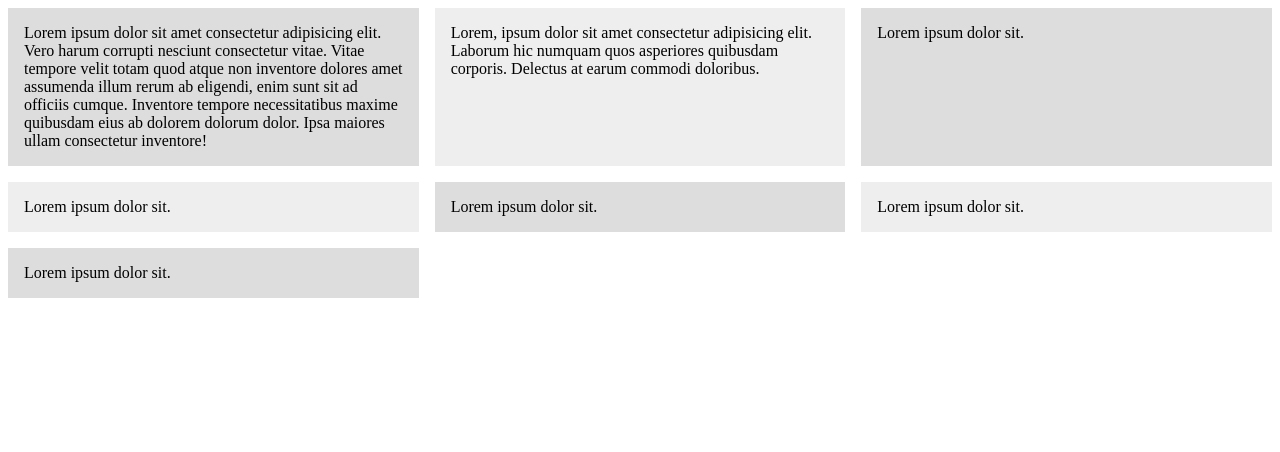
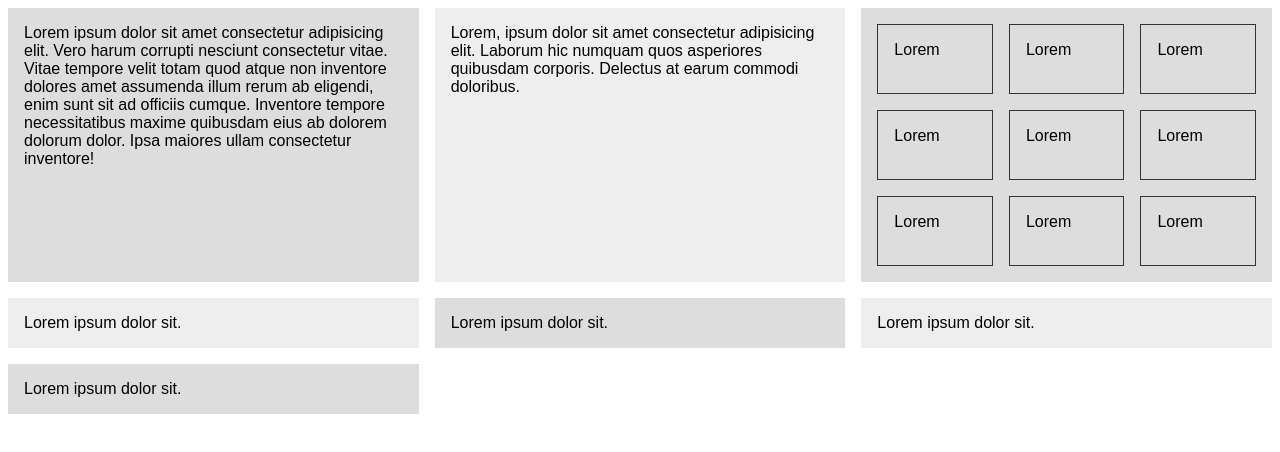
Before and after one commit to kennie-larkson/Login-Validation, a plain HTML site: page grid2.html in a window 1280 px wide. Drawn offline with Linux system fonts and the light colour scheme.

Commit message:
added grid3.html file

```diff
--- a/grid2.html
+++ b/grid2.html
@@ -6,6 +6,9 @@
     <meta http-equiv="X-UA-Compatible" content="ie=edge">
     <title>CSS GRID</title>
     <style>
+        body{
+            font-family: sans-serif;
+        }
         .wrapper{
             display: grid;
             grid-template-columns: repeat(3, 1fr);
@@ -19,13 +22,34 @@
         .wrapper > div:nth-child(odd){
             background: #ddd;
         }
+        .nested{
+            display: grid;
+            grid-template-columns: repeat(3, 1fr);
+            grid-auto-rows: 70px;
+            grid-gap: 1em;
+        }
+        .nested > div{
+            border: #333 1px solid;
+            padding: 1em;
+        }
+
     </style>
 </head>
 <body>
     <div class="wrapper">
         <div>Lorem ipsum dolor sit amet consectetur adipisicing elit. Vero harum corrupti nesciunt consectetur vitae. Vitae tempore velit totam quod atque non inventore dolores amet assumenda illum rerum ab eligendi, enim sunt sit ad officiis cumque. Inventore tempore necessitatibus maxime quibusdam eius ab dolorem dolorum dolor. Ipsa maiores ullam consectetur inventore!</div>
         <div>Lorem, ipsum dolor sit amet consectetur adipisicing elit. Laborum hic numquam quos asperiores quibusdam corporis. Delectus at earum commodi doloribus.</div>
-        <div>Lorem ipsum dolor sit.</div>
+        <div class="nested">
+            <div>Lorem </div>
+            <div>Lorem </div>
+            <div>Lorem </div>
+            <div>Lorem </div>
+            <div>Lorem </div>
+            <div>Lorem </div>
+            <div>Lorem </div>
+            <div>Lorem </div>
+            <div>Lorem </div>
+        </div>
         <div>Lorem ipsum dolor sit.</div>
         <div>Lorem ipsum dolor sit.</div>
         <div>Lorem ipsum dolor sit.</div>
```
Also changed, not shown: grid3.html (added, +37 -0 lines).
